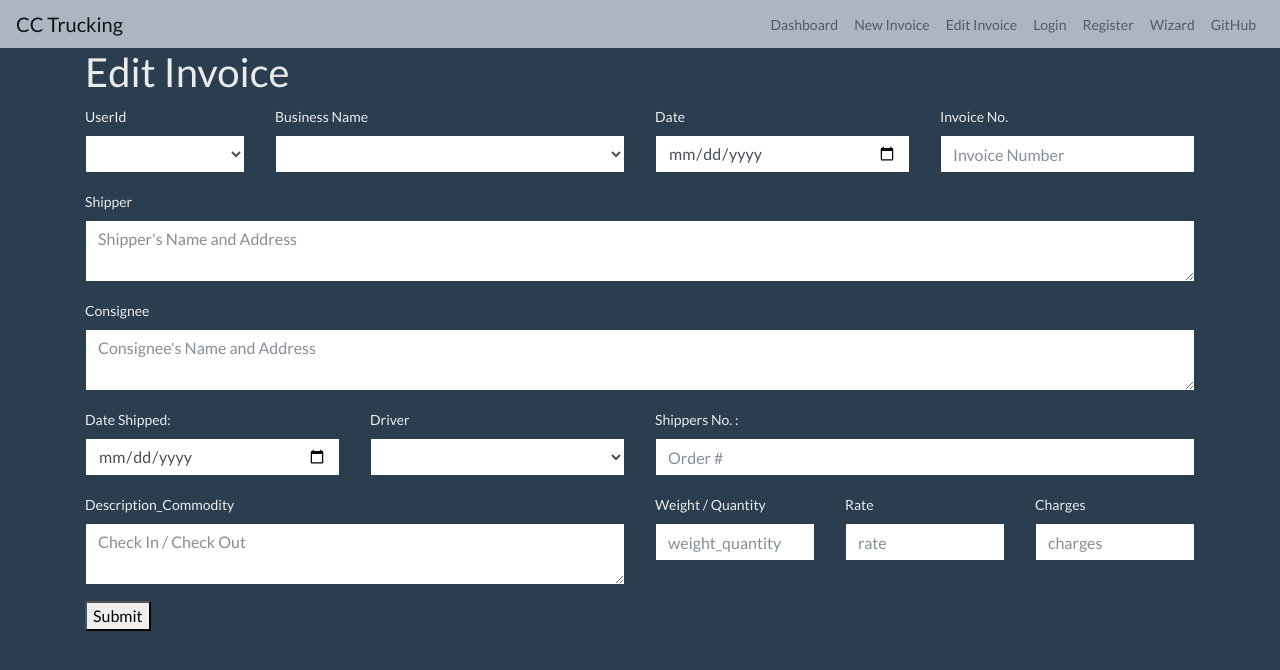
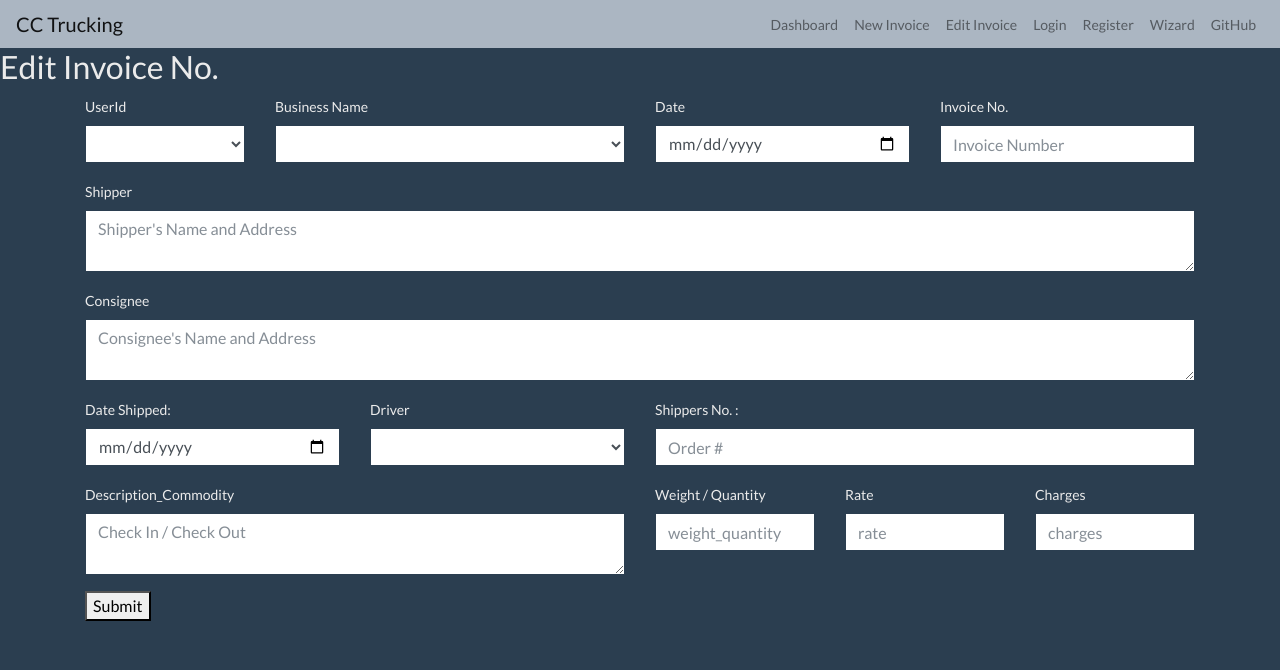
Before and after one commit to cindycortes/capstone_project2, a React (Create React App) app in the folder invoice_app/: page /invoice/edit in a window 1280 px wide. Shown: the top 670 px of the page. Built offline with nearby package versions, Linux system fonts and the light colour scheme.

Commit message:
Invoice Edit is not populating the values

```diff
--- a/invoice_app/src/components/invoices/InvoiceEdit.js
+++ b/invoice_app/src/components/invoices/InvoiceEdit.js
@@ -1,150 +1,55 @@
 import React, { Component } from 'react';
 import { Field, reduxForm } from 'redux-form';
 import { connect } from 'react-redux';
-import { editInvoice } from '../../redux/actions/invoiceAction';
+import { editInvoice, selectInvoice } from '../../redux/actions/invoiceAction';
 import { Form, FormGroup, Label, Row, Col } from 'reactstrap';
+import InvoiceForm from './InvoiceForm';
 
 
+class InvoiceEdit extends Component {
 
+    // componentDidMount() {
+    //     this.props.selectInvoice(this.props.invoice.id);
+    // }
 
+    onSubmit = formValues => {
+        console.log("edit Values:", formValues)
+        // this.props.editInvoice(this.props.invoice.id, formValues)
 
-let InvoiceEdit = props => {
-
-    function submitEditInvoice(values) {
-        console.log("values", values);
-        props.editInvoice(values)
     }
 
+    render() {
+        if (!this.props.invoice) {
+            return <div>No Invoice Selected</div>;
+        }
+        console.log("hello from invoiceEdit line 25:", this.props.invoice.id)
+        const { businessId, invoiceNumber, date, dateShipped, driver, shippersNumbers, description_Commodity, weight_Quantity, charges, shipper, consignee, rate, userId } = this.props.invoice;
+        const { handleSubmit, submitting } = this.props;
+        // console.log(this.props);
 
-    const { handleSubmit, submitting } = props;
-
-    return (
-        <Form className="container" onSubmit={handleSubmit(submitEditInvoice)}>
-            <h1>Edit Invoice </h1>
-            <Row>
-                <Col md={2}>
-                    <FormGroup>
-                        <Label for="UserId">UserId</Label>
-                        <Field className="form-control" name="UserId" component="select" placeholder="UserId">
-                            <option></option>
-                            <option value="1">1</option>
-                            <option value="2">2</option>
-                        </Field>
-
-
-                    </FormGroup>
-                </Col>
-                <Col md={4}>
-                    <FormGroup>
-                        <Label for="BusinessId">Business Name</Label>
-                        <Field className="form-control" name="BusinessId" component="select" placeholder="Business Name">
-                            <option></option>
-                            <option value="1">1</option>
-                            <option value="2">2</option>
-                        </Field>
-                    </FormGroup>
-                </Col>
-                <Col md={3}>
-                    <FormGroup>
-                        <Label for="Date">Date</Label>
-                        <Field className="form-control" name="Date" component="input" type="date" label="date" />
-                    </FormGroup>
-                </Col>
-                <Col md={3}>
-
-                    <FormGroup>
-                        <Label for="InvoiceNumber">Invoice No.</Label>
-                        <Field className="form-control" name="InvoiceNumber" component="input" type="text" placeholder="Invoice Number" />
-                    </FormGroup>
-                </Col>
-
-            </Row>
-
-            <Row>
-
-                <Col>
-                    <FormGroup>
-                        <Label for="Shipper">Shipper</Label>
-                        <Field className="form-control" name="Shipper" component="textarea" type="text" placeholder="Shipper's Name and Address" />
-                    </FormGroup>
-                </Col>
-
-            </Row>
-            <Row>
-                <Col>
-                    <FormGroup>
-                        <Label for="Consignee">Consignee</Label>
-                        <Field className="form-control" name="Consignee" component="textarea" type="text" placeholder="Consignee's Name and Address" />
-                    </FormGroup>
-                </Col>
-            </Row>
-
-            <Row>
-                <Col md={3}>
-                    <FormGroup>
-                        <Label for="DateShipped">Date Shipped: </Label>
-                        <Field className="form-control" name="DateShipped" component="input" type="date" label="dateShipped" />
-                    </FormGroup>
-                </Col>
-                <Col md={3}>
-                    <FormGroup>
-                        <Label for="DriverId">Driver </Label>
-                        <Field className="form-control" name="DriverId" component="select" placeholder="Driver's Name" >
-                            <option></option>
-                            <option value="1">Cindy</option>
-                            <option value="2">Daniel</option>
-                        </Field>
-
-                    </FormGroup>
-                </Col>
-                <Col md={6}>
-                    <FormGroup>
-                        <Label for="ShippersNumbers">Shippers No. : </Label>
-                        <Field className="form-control" name="ShippersNumbers" component="input" type="text" placeholder="Order #" />
-                    </FormGroup>
-                </Col>
-
-            </Row>
-
-            <Row>
-                <Col md={6}>
-
-                    <FormGroup>
-                        <Label for="Description_Commodity">Description_Commodity </Label>
-                        <Field className="form-control" name="Description_Commodity" component="textarea" type="textarea" placeholder="Check In / Check Out" />
-                    </FormGroup>
-                </Col>
-                <Col md={2}>
-                    <FormGroup>
-                        <Label for="Weight_Quantity">Weight / Quantity </Label>
-                        <Field className="form-control" name="Weight_Quantity" component="input" type="text" placeholder="weight_quantity" />
-                    </FormGroup>
-                </Col>
-                <Col md={2}>
-                    <FormGroup>
-                        <Label for="Rate">Rate </Label>
-                        <Field className="form-control" name="Rate" component="input" type="text" placeholder="rate" />
-                    </FormGroup>
-                </Col>
-                <Col md={2}>
-                    <FormGroup>
-                        <Label for="Charges">Charges </Label>
-                        <Field className="form-control" name="Charges" component="input" type="text" placeholder="charges" />
-                    </FormGroup>
-                </Col>
-            </Row>
-
-            <button type="submit" disabled={submitting}>Submit</button>
-        </Form>
-    )
+        return (
+            <div>
+                <h2>Edit Invoice No. {invoiceNumber}</h2>
+                <InvoiceForm
+                    onSubmit={this.onSubmit}
+                    initialValues={this.props.invoice.id}
+                />
+            </div>
+        )
+    }
 
 }
 
 //initial values
+const mapStateToProps = state => {
+    return {
+        invoice: state.invoices.invoiceSelected
+    }
+}
 
 InvoiceEdit = reduxForm({
     form: 'invoiceEdit',
     destroyOnUnmount: false
 })(InvoiceEdit)
 
-export default connect(null, { editInvoice })(InvoiceEdit)
+export default connect(mapStateToProps, { editInvoice, selectInvoice })(InvoiceEdit)
--- /dev/null
+++ b/invoice_app/src/components/invoices/InvoiceForm.js
@@ -0,0 +1,150 @@
+import React, { Component } from 'react';
+import { Field, reduxForm } from 'redux-form';
+import { connect } from 'react-redux';
+import { createInvoice, editInvoice } from '../../redux/actions/invoiceAction';
+import { Form, FormGroup, Label, Row, Col } from 'reactstrap';
+
+
+
+
+
+let InvoiceForm = props => {
+
+    function submitNewInvoice(values) {
+        console.log("values", values);
+        props.editInvoice(values)
+    }
+
+
+    const { handleSubmit, submitting } = props;
+
+    return (
+        <Form className="container" onSubmit={handleSubmit(submitNewInvoice)}>
+
+            <Row>
+                <Col md={2}>
+                    <FormGroup>
+                        <Label for="UserId">UserId</Label>
+                        <Field className="form-control" name="UserId" component="select" placeholder="UserId">
+                            <option></option>
+                            <option value="1">1</option>
+                            <option value="2">2</option>
+                        </Field>
+
+
+                    </FormGroup>
+                </Col>
+                <Col md={4}>
+                    <FormGroup>
+                        <Label for="BusinessId">Business Name</Label>
+                        <Field className="form-control" name="BusinessId" component="select" placeholder="Business Name">
+                            <option></option>
+                            <option value="1">1</option>
+                            <option value="2">2</option>
+                        </Field>
+                    </FormGroup>
+                </Col>
+                <Col md={3}>
+                    <FormGroup>
+                        <Label for="Date">Date</Label>
+                        <Field className="form-control" name="Date" component="input" type="date" label="date" />
+                    </FormGroup>
+                </Col>
+                <Col md={3}>
+
+                    <FormGroup>
+                        <Label for="invoiceNumber">Invoice No.</Label>
+                        <Field className="form-control" name="invoiceNumber" component="input" type="text" placeholder="Invoice Number" />
+                    </FormGroup>
+                </Col>
+
+            </Row>
+
+            <Row>
+
+                <Col>
+                    <FormGroup>
+                        <Label for="Shipper">Shipper</Label>
+                        <Field className="form-control" name="Shipper" component="textarea" type="text" placeholder="Shipper's Name and Address" />
+                    </FormGroup>
+                </Col>
+
+            </Row>
+            <Row>
+                <Col>
+                    <FormGroup>
+                        <Label for="Consignee">Consignee</Label>
+                        <Field className="form-control" name="Consignee" component="textarea" type="text" placeholder="Consignee's Name and Address" />
+                    </FormGroup>
+                </Col>
+            </Row>
+
+            <Row>
+                <Col md={3}>
+                    <FormGroup>
+                        <Label for="DateShipped">Date Shipped: </Label>
+                        <Field className="form-control" name="DateShipped" component="input" type="date" label="dateShipped" />
+                    </FormGroup>
+                </Col>
+                <Col md={3}>
+                    <FormGroup>
+                        <Label for="DriverId">Driver </Label>
+                        <Field className="form-control" name="DriverId" component="select" placeholder="Driver's Name" >
+                            <option></option>
+                            <option value="1">Cindy</option>
+                            <option value="2">Daniel</option>
+                        </Field>
+
+                    </FormGroup>
+                </Col>
+                <Col md={6}>
+                    <FormGroup>
+                        <Label for="ShippersNumbers">Shippers No. : </Label>
+                        <Field className="form-control" name="ShippersNumbers" component="input" type="text" placeholder="Order #" />
+                    </FormGroup>
+                </Col>
+
+            </Row>
+
+            <Row>
+                <Col md={6}>
+
+                    <FormGroup>
+                        <Label for="Description_Commodity">Description_Commodity </Label>
+                        <Field className="form-control" name="Description_Commodity" component="textarea" type="textarea" placeholder="Check In / Check Out" />
+                    </FormGroup>
+                </Col>
+                <Col md={2}>
+                    <FormGroup>
+                        <Label for="Weight_Quantity">Weight / Quantity </Label>
+                        <Field className="form-control" name="Weight_Quantity" component="input" type="text" placeholder="weight_quantity" />
+                    </FormGroup>
+                </Col>
+                <Col md={2}>
+                    <FormGroup>
+                        <Label for="Rate">Rate </Label>
+                        <Field className="form-control" name="Rate" component="input" type="text" placeholder="rate" />
+                    </FormGroup>
+                </Col>
+                <Col md={2}>
+                    <FormGroup>
+                        <Label for="Charges">Charges </Label>
+                        <Field className="form-control" name="Charges" component="input" type="text" placeholder="charges" />
+                    </FormGroup>
+                </Col>
+            </Row>
+
+            <button type="submit" disabled={submitting}>Submit</button>
+        </Form>
+    )
+
+}
+
+//initial values
+
+InvoiceForm = reduxForm({
+    form: 'invoiceForm',
+    destroyOnUnmount: false
+})(InvoiceForm)
+
+export default connect(null, { editInvoice })(InvoiceForm)
--- a/invoice_app/src/redux/reducers/invoicesReducer.js
+++ b/invoice_app/src/redux/reducers/invoicesReducer.js
@@ -59,7 +59,7 @@ export default function (state = initialState, action) {
             // return { ...state, [action.payload.id]: action.payload }; //key interpolation syntax
             return {
                 ...state,
-                invoiceList: action.payload
+                invoiceSelected: action.payload
             }
 
         case DELETE_INVOICE_PENDING:
```
Also changed, not shown: invoice_app/src/redux/actions/invoiceAction.js (+18 -18 lines).
